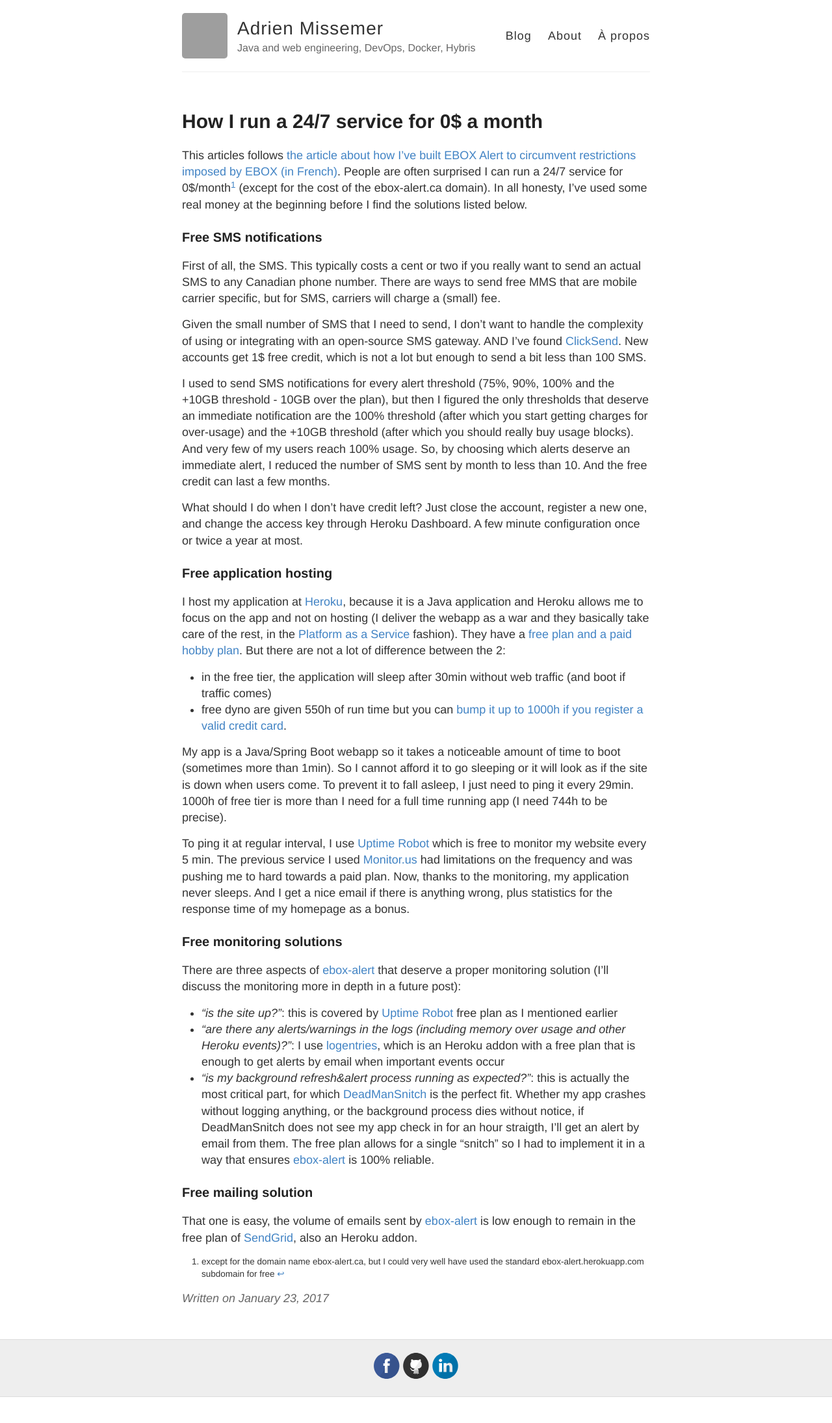
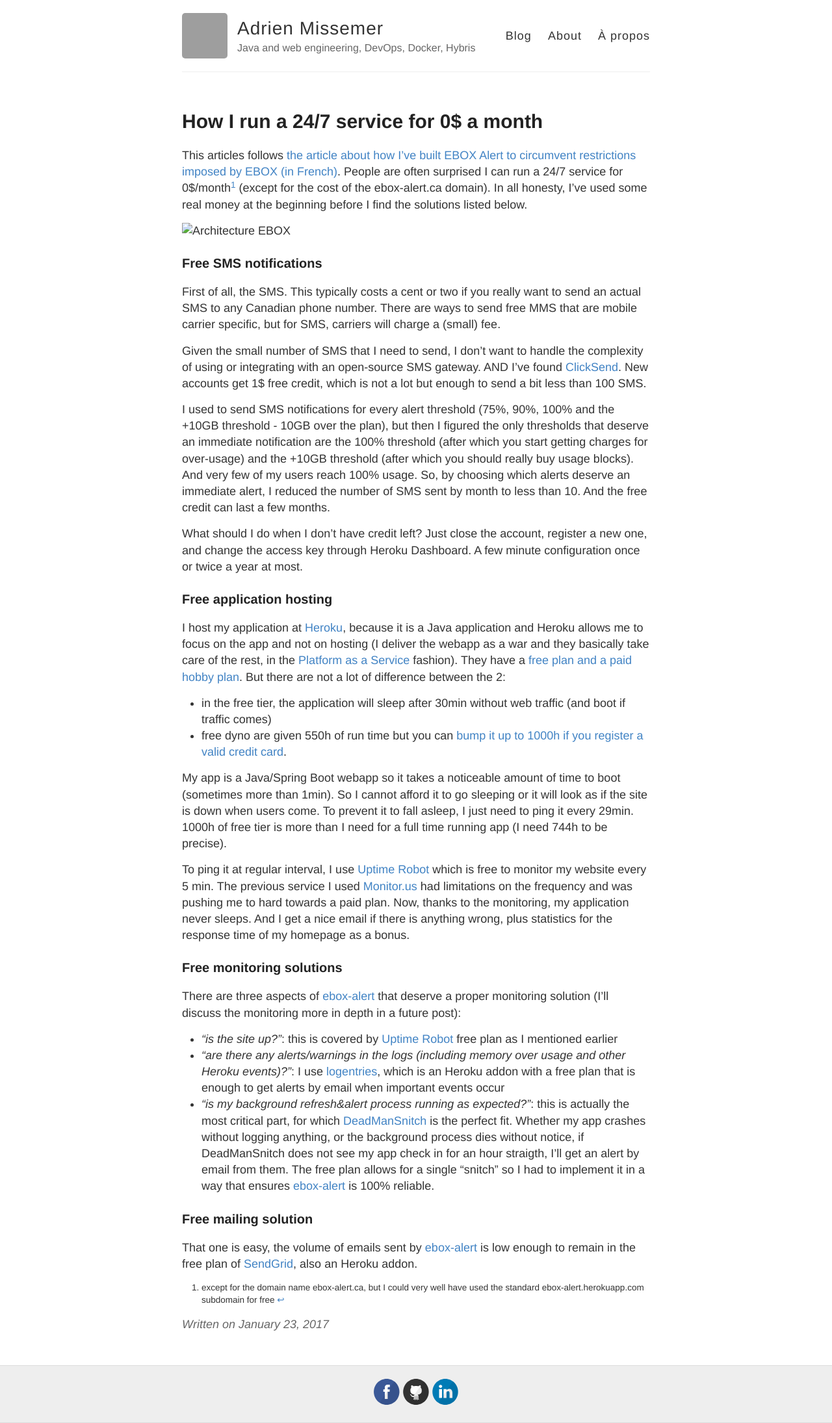
Before and after one commit to amissemer/adrienmissemer.com, a Jekyll site: the page built from _posts/2017-01-23-ebox-alert-3.md, in a window 1280 px wide. Shown: the whole page at 65% size. Built offline with Jekyll 4.4.1, drawn with Linux system fonts in a browser that asks for light colours; before the commit the page ends 2150 px from its top, so only the background shows below that; grey boxes are pictures that could not be loaded.

Commit message:
2017-01-23-ebox-alert-3.md mis à jour

```diff
--- a/_posts/2017-01-23-ebox-alert-3.md
+++ b/_posts/2017-01-23-ebox-alert-3.md
@@ -7,6 +7,8 @@
 ---
 
 This articles follows [the article about how I've built EBOX Alert to circumvent restrictions imposed by EBOX (in French)]({% post_url 2017-01-22-ebox-alert-2 %}). People are often surprised I can run a 24/7 service for 0$/month[^1] (except for the cost of the ebox-alert.ca domain). In all honesty, I've used some real money at the beginning before I find the solutions listed below.
+
+![Architecture EBOX]({{site.baseurl}}/_posts/EBOX-Architecture.png)
 
 ### Free SMS notifications
 
```
